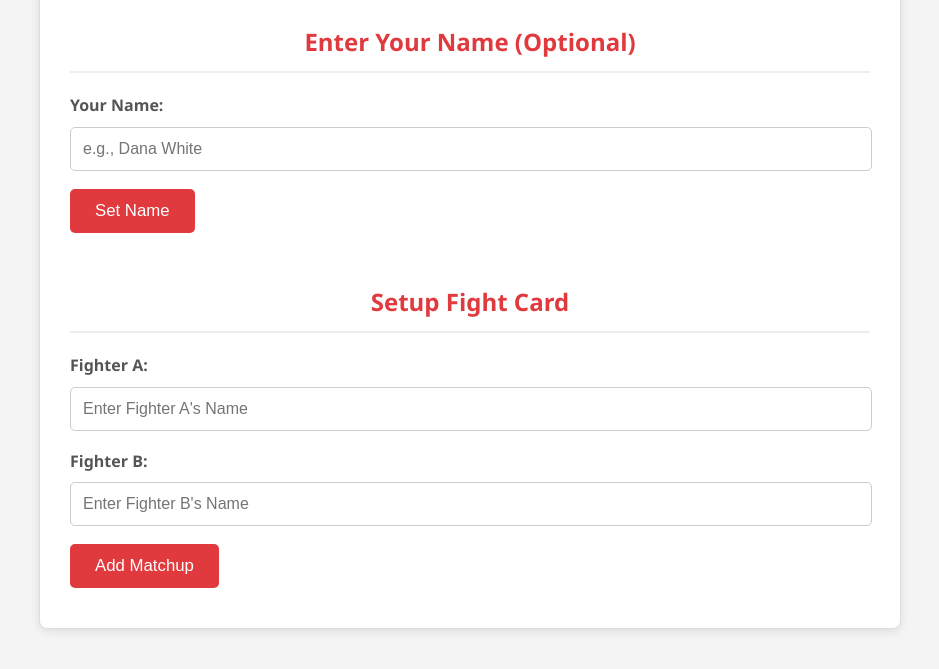
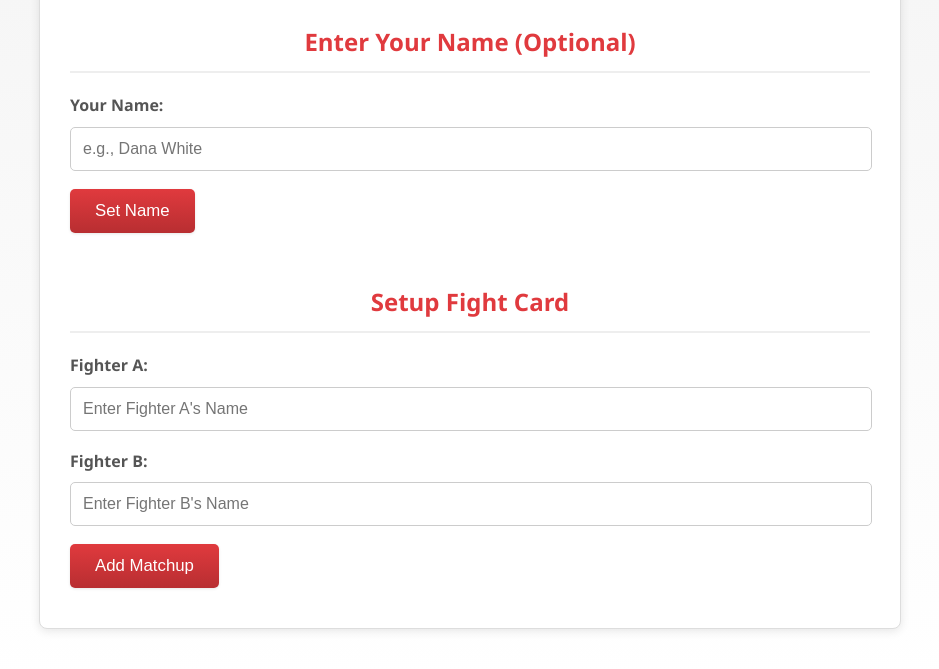
Before and after one commit to DINHAREO/ufcbracket, a plain HTML site: page index.html in a window 1280 px wide. Shown: the part 159-828 px from the top of the page, without its empty margins (170-1109 px from the left). Drawn offline with nearby package versions, Linux system fonts and the light colour scheme.

Commit message:
good stuff Update index.html

```diff
--- a/index.html
+++ b/index.html
@@ -62,10 +62,12 @@
             font-family: 'Segoe UI', Tahoma, Geneva, Verdana, sans-serif;
             margin: 0;
             padding: 20px;
-            background-color: var(--bg-secondary);
+            /* Add gradient */
+            background: linear-gradient(180deg, var(--bg-secondary) 0%, var(--bg-primary) 100%);
+            min-height: 100vh; /* Ensure gradient covers full height */
             color: var(--text-primary);
             line-height: 1.6;
-            transition: background-color 0.3s ease, color 0.3s ease; /* Smooth transition */
+            transition: background 0.3s ease, color 0.3s ease; /* Smooth transition */
         }
         .container {
             max-width: 800px;
@@ -134,28 +136,33 @@
         }
         button {
             display: inline-block;
-            background-color: var(--brand-primary);
+            /* Gradient Button Background */
+            background: linear-gradient(180deg, var(--brand-primary) 0%, var(--brand-primary-darker) 100%);
             color: var(--text-on-primary-brand);
             padding: 12px 25px;
-            border: none;
+            border: none; /* Remove border for gradient buttons */
             border-radius: 5px;
             cursor: pointer;
             font-size: 1.05em; /* Slightly larger button text */
             font-weight: 500; /* Medium weight */
-            transition: background-color 0.2s ease, transform 0.1s ease;
+            transition: filter 0.2s ease, transform 0.1s ease; /* Change transition */
             margin-right: 10px;
             margin-bottom: 10px; /* Add space below buttons */
             width: auto; /* Fit content */
+            box-shadow: 0 1px 3px rgba(0,0,0,0.1);
         }
         button:hover:not(:disabled) {
-            background-color: var(--brand-primary-darker);
+            /* Slightly brighten on hover */
+            filter: brightness(1.1);
             transform: translateY(-1px); /* Slight lift on hover */
+            background: linear-gradient(180deg, var(--brand-primary) 0%, var(--brand-primary-darker) 100%); /* Keep gradient */
         }
          button:active:not(:disabled) {
              transform: translateY(0px); /* Press down effect */
+             filter: brightness(0.95); /* Slightly darken */
          }
         button:disabled {
-            background-color: var(--button-disabled-bg);
+            background: var(--button-disabled-bg); /* Use solid color for disabled */
             color: var(--button-disabled-text);
             cursor: not-allowed;
             transform: none;
@@ -379,7 +386,7 @@
         <h2>Enter Your Name (Optional)</h2>
         <label for="username">Your Name:</label>
         <input type="text" id="username" placeholder="e.g., Dana White">
-        <button onclick="setUsername()">Set Name</button>
+        <button type="button" onclick="setUsername()">Set Name</button>
     </div>
 
     <!-- Fight Card Setup -->
@@ -391,7 +398,7 @@
         <label for="fighterB">Fighter B:</label>
         <input type="text" id="fighterB" placeholder="Enter Fighter B's Name">
 
-        <button onclick="addMatchup()">Add Matchup</button>
+        <button type="button" onclick="addMatchup()">Add Matchup</button>
     </div>
 
     <!-- Bracket Display -->
```
